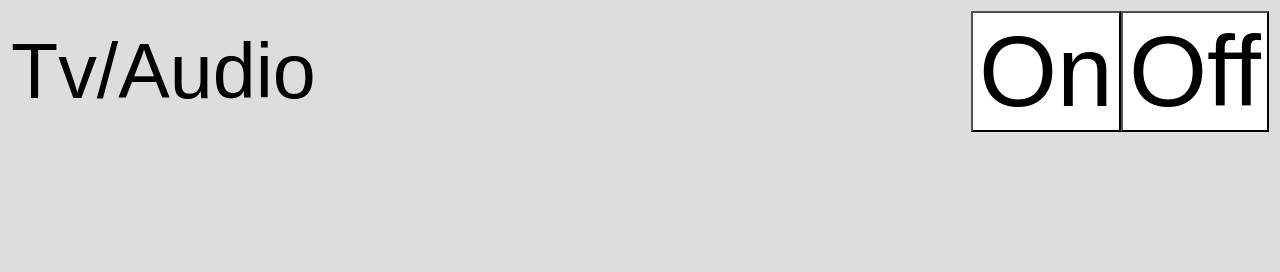
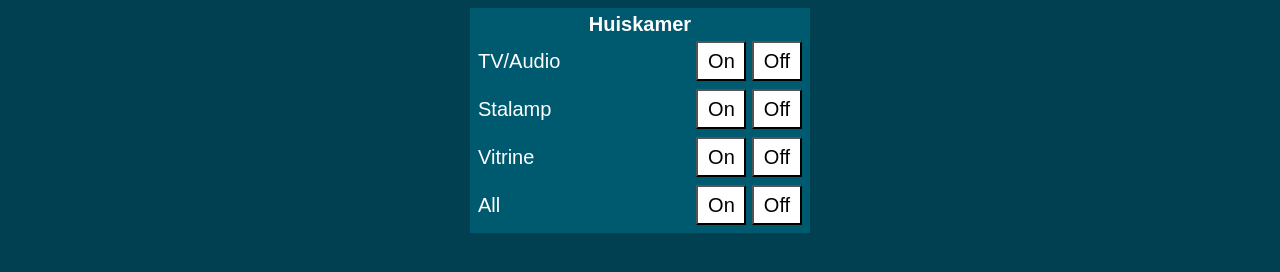
Before and after one commit to jeroenst/homecontrol, a plain HTML site: page www/index.html in a window 1280 px wide. Drawn offline with Linux system fonts and the light colour scheme.

Commit message:
Webpage is now also good looking on pc browser Added some style to webpage

```diff
--- a/www/index.html
+++ b/www/index.html
@@ -20,27 +20,75 @@ function submitHomecontrol(action)
 </script>
 
 <head>
- <title>Domotica</title>
+ <title>Homecontrol</title>
 <style>
 html *
 {
-   font-size: 1.3em !important;
-   color: #000 !important;
+   font-size: 20px !important;
+   color: #FFFFFF;
    font-family: Arial !important;
 }
 button
 {
    background-color:white;
+color:black;
+width: 50px;
+height: 40px;
 }
-body
+body {
+   background-color: #014051;
+      color: #FFFFFF;
+}
+table
 {
-  background-color:#DDDDDD;
+  border-collapse:separate;
+  border-spacing:0px;
+  font-size: 0.75em;
+  border:4px solid #005A6F;
+  width: 340px;
+  margin-bottom:4px;
+  background-color: #005A6F;
 }
+tr {
+   width: 330px;
+}
+
+tr.good {
+    background-color: #65AB24;
+}
+
+tr.warning {
+    background-color: #F3B200;
+}
+
+tr.critical {
+    background-color: #660202;
+}
+
+th {
+	border:0px solid black;
+    font-size: 1.5em;
+}
+
+td {
+    padding: 4px;
+    border:0px solid #2672EC;
+  }
+
+td.left {
+   width: 220px;
+   }
 </style>
+<meta name="viewport" content="width=device-width, initial-scale=1">
 </head>
 
 <body><center>
 <table width="100%">
-<tr><td>Tv/Audio</td><td align=right><button onclick="submitHomecontrol('newkaku on 3');">On</button><button onclick="submitHomecontrol('newkaku off 3');">Off</button></td></tr>
+<tr><th colspan="2">Huiskamer</th></tr>
+<tr><td>TV/Audio</td><td align=right><button onclick="submitHomecontrol('newkaku on 2');">On</button> <button onclick="submitHomecontrol('newkaku off 2');">Off</button></td></tr>
+<tr><td>Stalamp</td><td align=right><button onclick="submitHomecontrol('newkaku on 3');">On</button> <button onclick="submitHomecontrol('newkaku off 3');">Off</button></td></tr>
+<tr><td>Vitrine</td><td align=right><button onclick="submitHomecontrol('newkaku on 4');">On</button> <button onclick="submitHomecontrol('newkaku off 4');">Off</button></td></tr>
+<tr><td>All</td><td align=right><button onclick="submitHomecontrol('newkaku groupon');">On</button> <button onclick="submitHomecontrol('newkaku groupoff');">Off</button></td></tr>
+
 </table>
 </center></html></body>
```
